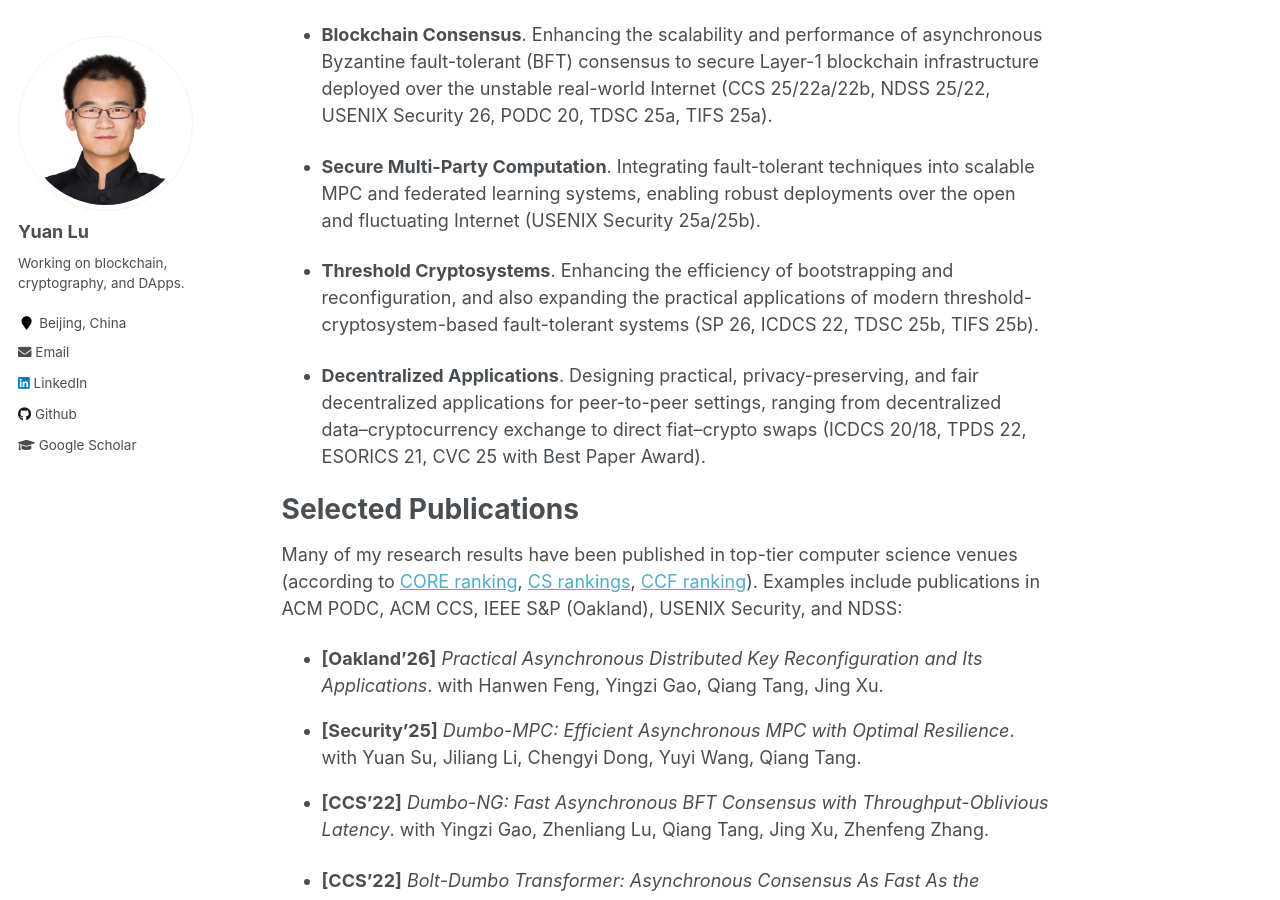
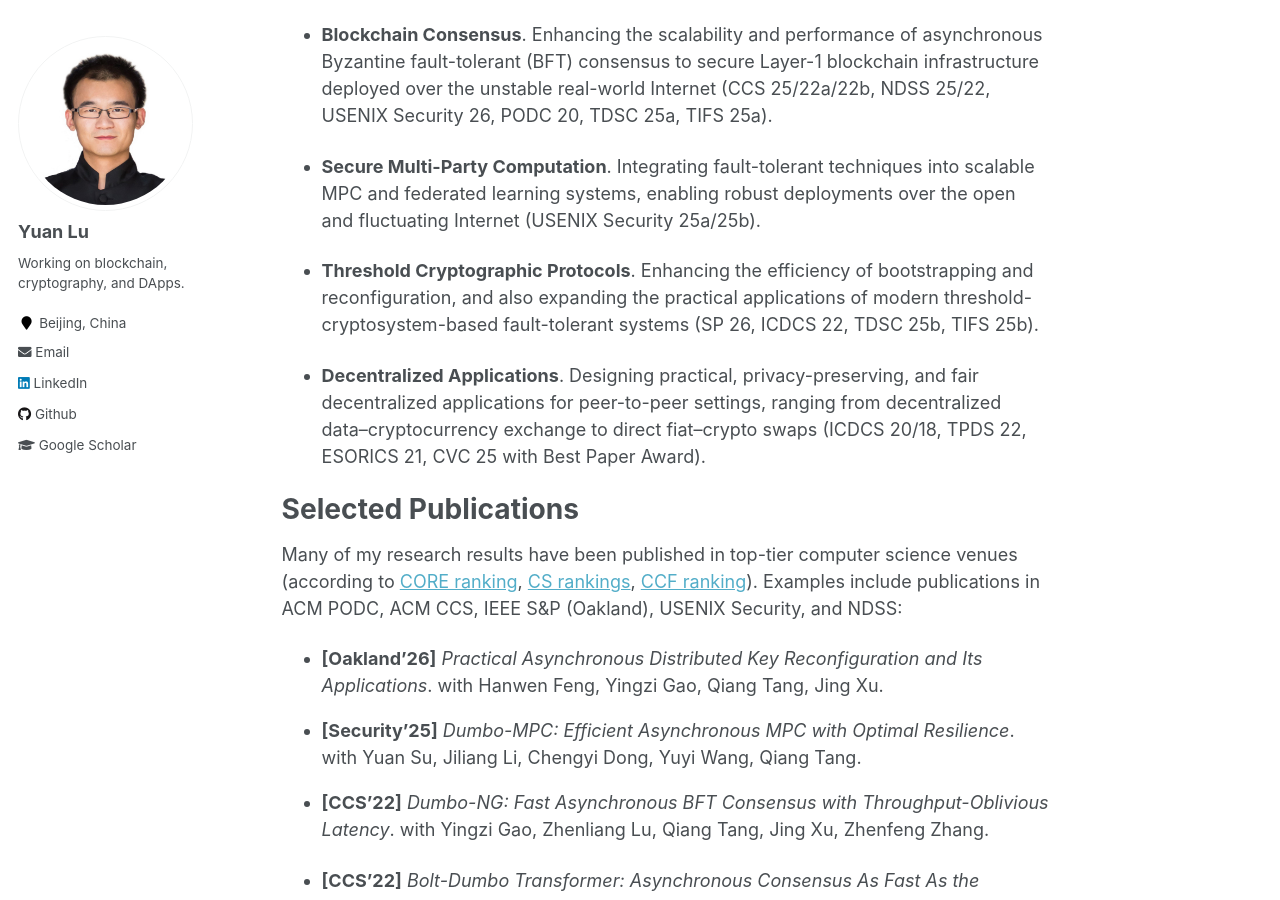
Before and after one commit to yylluu/yylluu.github.io, a Jekyll site: the page built from _pages/about.md, in a window 1280 px wide and 900 px high, scrolled down 363 px. Built offline with Jekyll 4.4.1, drawn with Linux system fonts in a browser that asks for light colours.

Commit message:
Update about.md

```diff
--- a/_pages/about.md
+++ b/_pages/about.md
@@ -13,7 +13,7 @@
 
 - **Secure Multi-Party Computation**. Integrating fault-tolerant techniques into scalable MPC and federated learning systems, enabling robust deployments over the open and fluctuating Internet (USENIX Security 25a/25b).
 
-- **Threshold Cryptosystems**. Enhancing the efficiency of bootstrapping and reconfiguration, and also expanding the practical applications of modern threshold-cryptosystem-based fault-tolerant systems (SP 26, ICDCS 22, TDSC 25b, TIFS 25b).
+- **Threshold Cryptographic Protocols**. Enhancing the efficiency of bootstrapping and reconfiguration, and also expanding the practical applications of modern threshold-cryptosystem-based fault-tolerant systems (SP 26, ICDCS 22, TDSC 25b, TIFS 25b).
 
 - **Decentralized Applications**. Designing practical, privacy-preserving, and fair decentralized applications for peer-to-peer settings, ranging from decentralized data–cryptocurrency exchange to direct fiat–crypto swaps (ICDCS 20/18, TPDS 22, ESORICS 21, CVC 25 with Best Paper Award).
 
```
